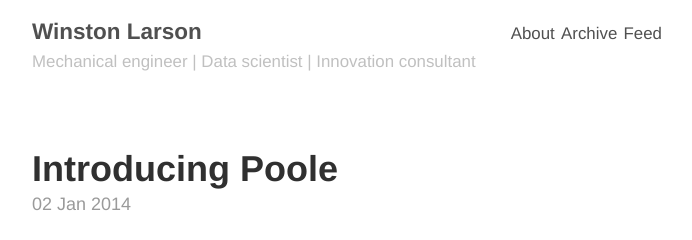
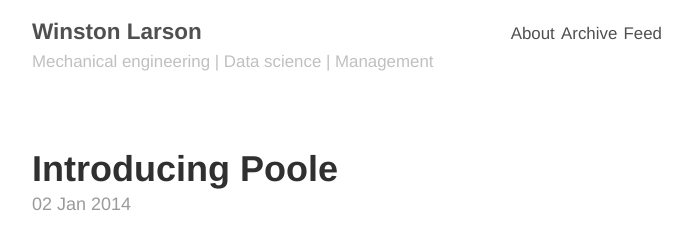
Before and after one commit to winstonlarson/old_website, a Jekyll site: the page built from index.html, in a window 1280 px wide. Shown: the top 240 px of the page, without its empty margins (293-985 px from the left). Built offline with Jekyll 4.4.1, drawn with Linux system fonts in a browser that asks for light colours; the list of posts is cut into pages by our own code.

Commit message:
Updated tagline
and rebuilt

```diff
--- a/_config.yml
+++ b/_config.yml
@@ -6,7 +6,7 @@
 
 # Setup
 title:               Winston Larson
-tagline:             Mechanical engineer | Data scientist | Innovation consultant
+tagline:             Mechanical engineering | Data science | Management
 url:                 http://winstonlarson.github.io
 paginate:            1
 baseurl:             "http://winstonlarson.github.io"
```
Also changed, not shown: 10 other files.
